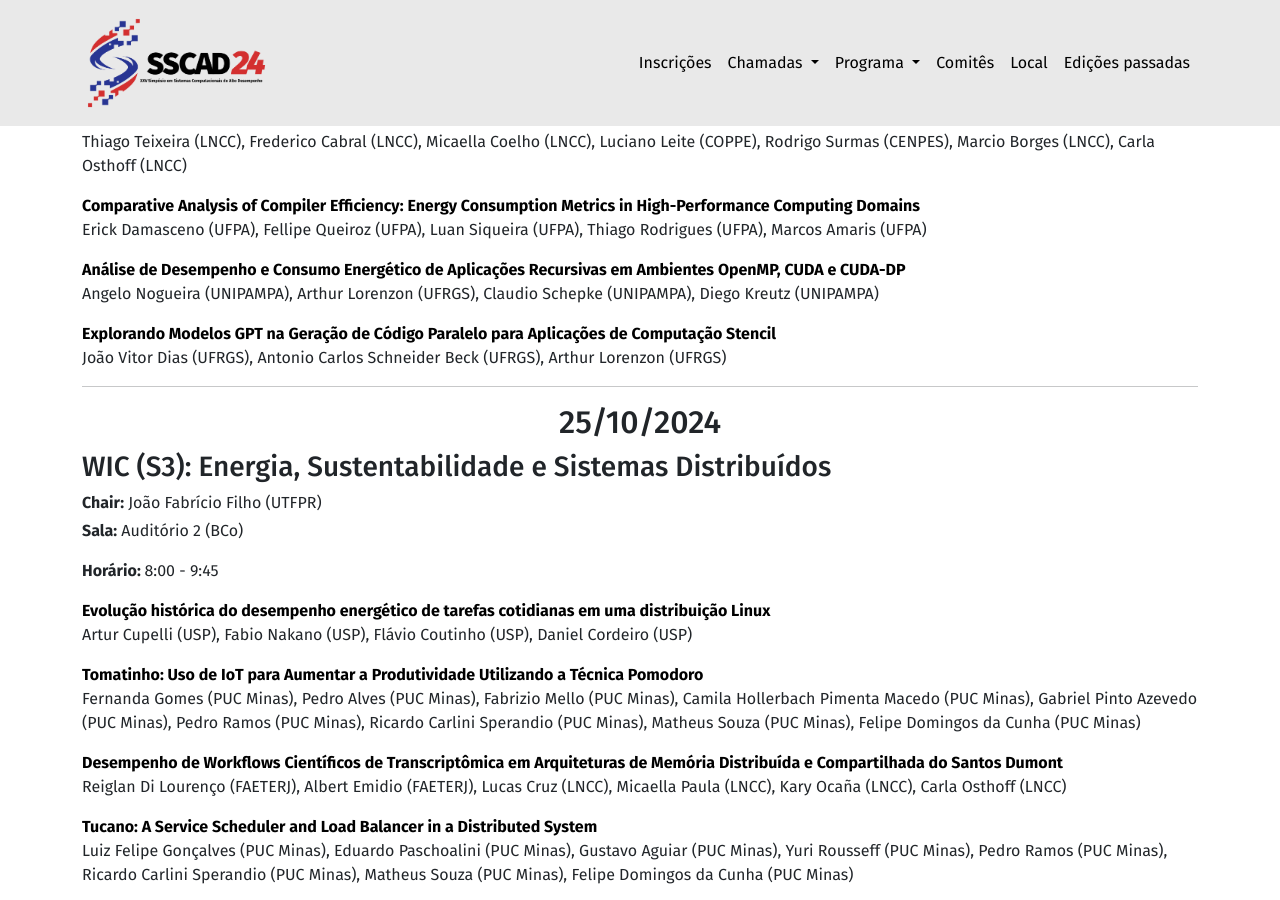
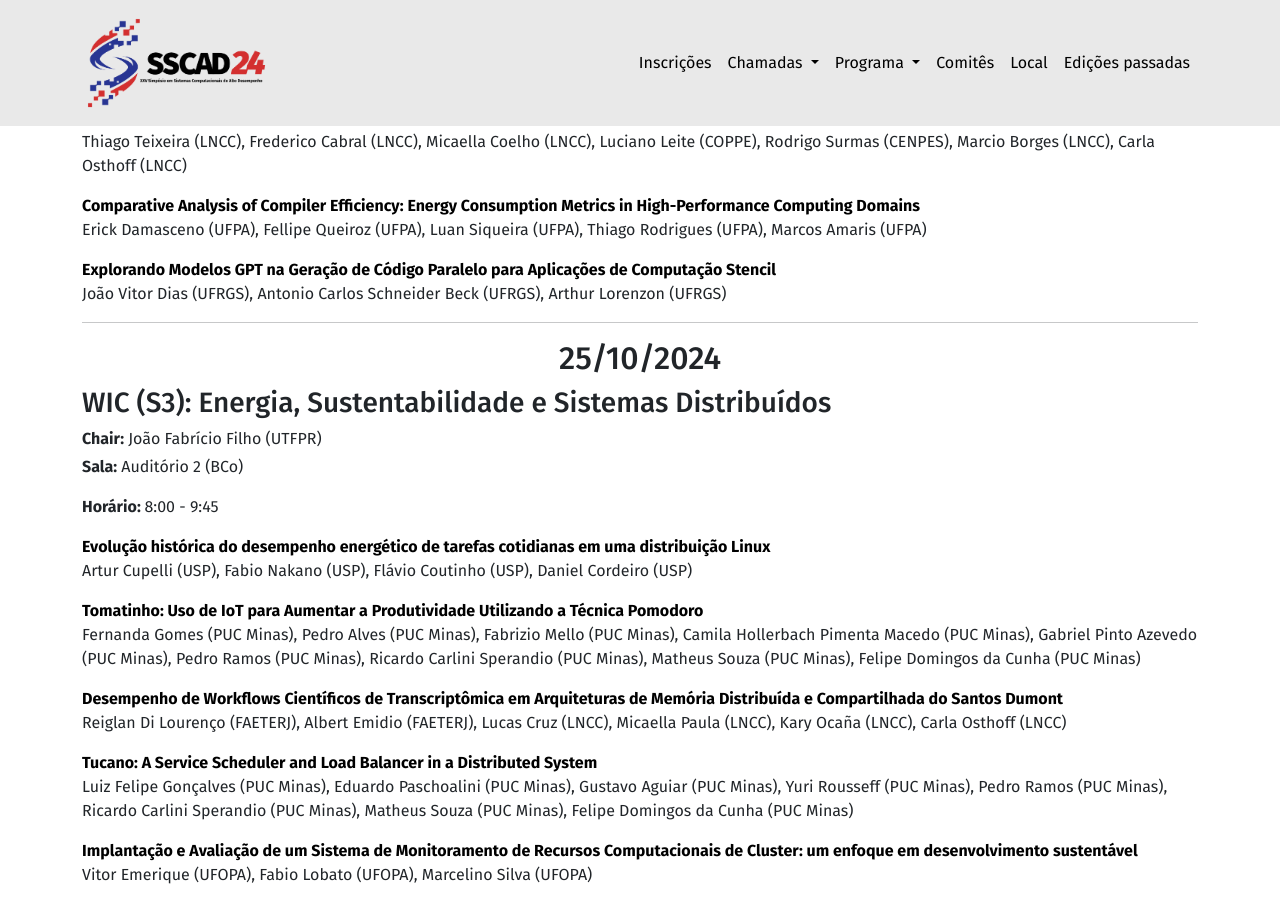
Before and after one commit to ce-acpad/sscad2024, a Jekyll site: the page built from sessions.html, in a window 1280 px wide and 900 px high, scrolled down 5453 px. Built offline with Jekyll 4.4.1, drawn with Linux system fonts in a browser that asks for light colours; some of the changed text lies outside the part shown.

Commit message:
Atualização de Trabalhos nas Seções da Trilha Principal

```diff
--- a/_data/program.yml
+++ b/_data/program.yml
@@ -454,8 +454,6 @@
               authors: "Thiago Teixeira (LNCC), Frederico Cabral (LNCC), Micaella Coelho (LNCC), Luciano Leite (COPPE), Rodrigo Surmas (CENPES), Marcio Borges (LNCC), Carla Osthoff (LNCC)"
             - title: "Comparative Analysis of Compiler Efficiency: Energy Consumption Metrics in High-Performance Computing Domains"
               authors: "Erick Damasceno (UFPA), Fellipe Queiroz (UFPA), Luan Siqueira (UFPA), Thiago Rodrigues (UFPA), Marcos Amaris (UFPA)"
-            - title: "Análise de Desempenho e Consumo Energético de Aplicações Recursivas em Ambientes OpenMP, CUDA e CUDA-DP"
-              authors: "Angelo Nogueira (UNIPAMPA), Arthur Lorenzon (UFRGS), Claudio Schepke (UNIPAMPA), Diego Kreutz (UNIPAMPA)"
             - title: "Explorando Modelos GPT na Geração de Código Paralelo para Aplicações de Computação Stencil"
               authors: "João Vitor Dias (UFRGS), Antonio Carlos Schneider Beck (UFRGS), Arthur Lorenzon (UFRGS)"
     - start: "12:00"
@@ -727,6 +725,8 @@
               authors: "Lucas Reis (UNICAMP), Lucas Wanner (UNICAMP), Sandro Rigo (UNICAMP)"
             - title: "Multithread Approximation: A new OpenMP construct"
               authors: "João B. Oliveira (UTFPR), Rogério Gonçalves (UTFPR), João Fabrício Filho (UTFPR)"
+            - title: "Análise de Desempenho e Consumo Energético de Aplicações Recursivas em Ambientes OpenMP, CUDA e CUDA-DP"
+              authors: "Angelo Nogueira (UNIPAMPA), Arthur Lorenzon (UFRGS), Claudio Schepke (UNIPAMPA), Diego Kreutz (UNIPAMPA)"
     - start: "16:15"
       end: "16:45"
       hide_details: "yes"
```
